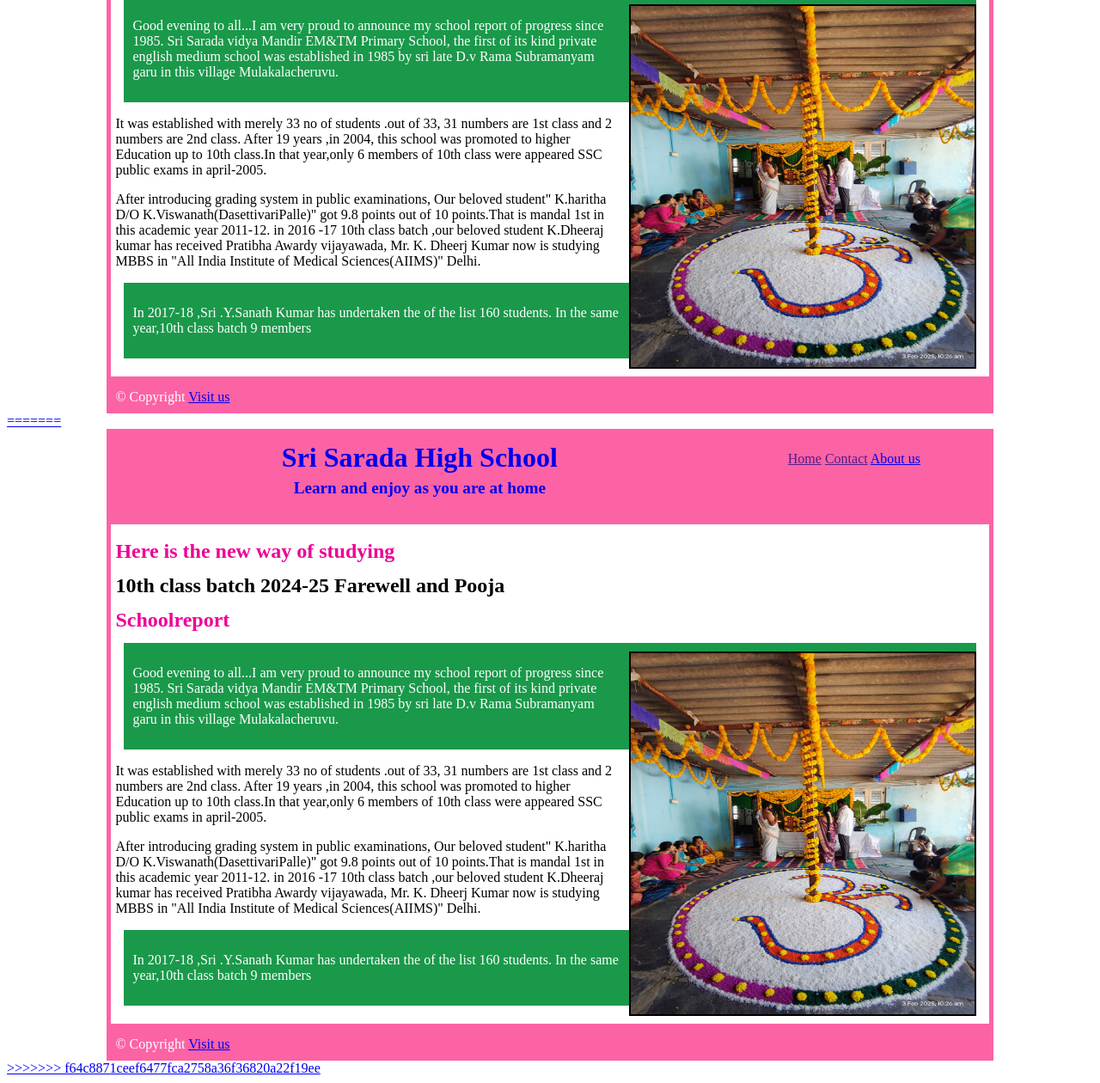
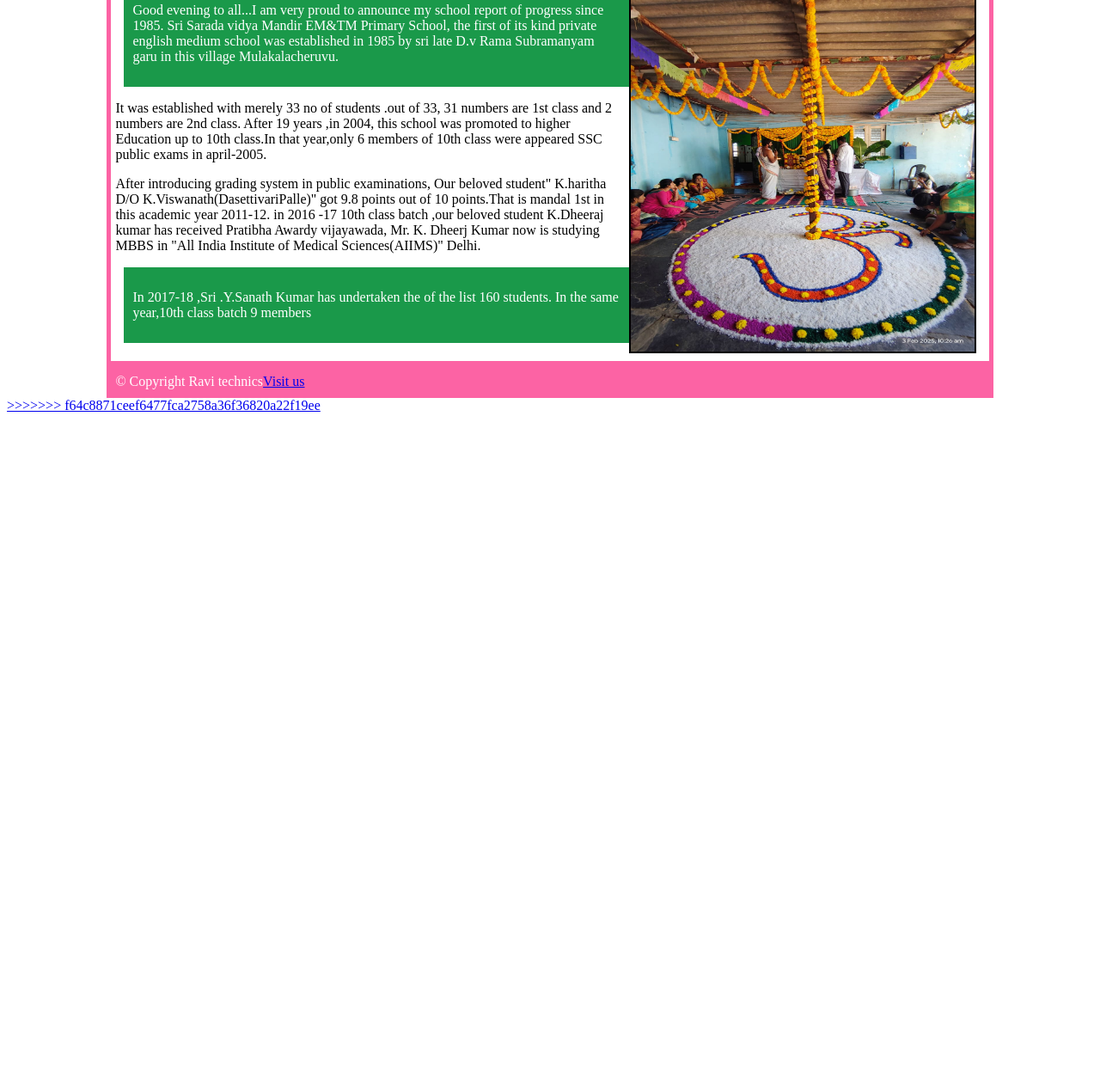
Before and after one commit to ravikutala/tutorial, a plain HTML site: page index.html in a window 1280 px wide. Shown: the part 280-1540 px from the top of the page at 86% size. After the commit the page ends 800 px from the top, so only its background shows below. Drawn offline with Linux system fonts and the light colour scheme.

Commit message:
Update index.html

```diff
--- a/index.html
+++ b/index.html
@@ -1,4 +1,4 @@
-<<<<<<< HEAD
+
 <!DocType html>
 <html>
 <head>
@@ -74,87 +74,13 @@ In the same year,10th class batch  9 members
 </article>
 
 </section>
-<footer>© Copyright <a href="www.ravikutala.github.io/github-hosting-project">Visit us</footer>
+<footer>© Copyright Ravi technics<a href="www.ravikutala.github.io/github-hosting-project">Visit us</footer>
 
 
 </body>
-=======
-<!DocType html>
-<html>
-<head>
-<title>school</title>
-
-</style>
-<link rel="stylesheet" type="text/css" href="styles.css" media="screen">
-<style>
- div.wdc{
-background-color:#1A994A;
-  color:white;
-  margin:10px;
-   padding:10px;
-
-}
-div.bc{
-border-width:5px;
-border-style:solid;
-border-color:yellow;
-}
-</style>
-</head>
-<body>
-
-<header>
 
 
-          <hgroup>
-              <h1>Sri Sarada High School</h1>
-              <h2>Learn and enjoy as you are at home</h2>
-         </hgroup>
-       <ul>
-        <a href="">Home</a>
-        <a href="">Contact</a>
-        <a href="List Types.html">About us</a>
-        </ul>
-</header>
 
-   <section>
-       <article>
-          <h1>Here is the new way of studying</h1>
-<h2>10th class batch 2024-25 Farewell and Pooja</h2>
-        <h3>Schoolreport</h3>
-
-<img src="1000085181.JPG" alt="Om picture" width="400" height="420">
-<div class="wdc">
-<p>
-Good evening to all...I am very proud to announce my school report of progress since 1985.
-Sri Sarada vidya Mandir EM&TM Primary School, the first of its kind private english medium school was established in 1985 by sri late D.v Rama Subramanyam garu in this village Mulakalacheruvu.
-</p>
-</div>
-<div class="bs">
-<p>
-It was established with merely 33 no of students .out of 33, 31 numbers are 1st class and 2 numbers are 2nd class.
-After 19 years ,in 2004, this school was promoted to higher Education up to 10th class.In that year,only 6 members of 10th class were appeared SSC public exams in april-2005.
-</div>
-</P>
-<div class="bs">
-<p>
-After introducing grading system in public examinations, Our beloved student" K.haritha D/O K.Viswanath(DasettivariPalle)" got 9.8 points out of 10 points.That is mandal 1st in this academic year 2011-12.
-in 2016 -17 10th class batch ,our beloved student K.Dheeraj kumar has received Pratibha Awardy vijayawada,
-Mr. K. Dheerj Kumar now is studying MBBS in "All India Institute of Medical Sciences(AIIMS)" Delhi.
-</div>
-</p>
-<div class="wdc">
-<p>
-In 2017-18 ,Sri .Y.Sanath Kumar has undertaken the      of the  list     160 students.
-
-
-In the same year,10th class batch  9 members
-</div>
-</p>
-</article>
-
-</section>
-<footer>© Copyright <a href="www.ravikutala.github.io/github-hosting-project">Visit us</footer>
 
 
 </body>
```
